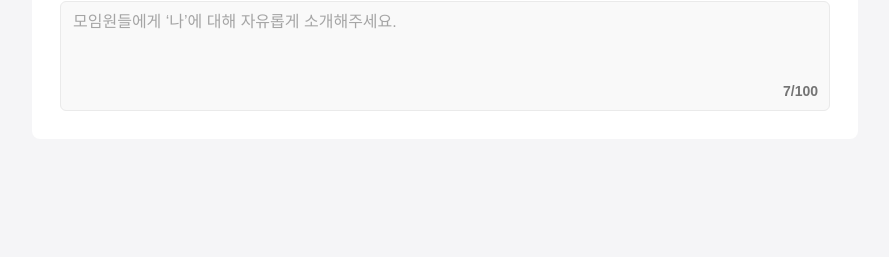
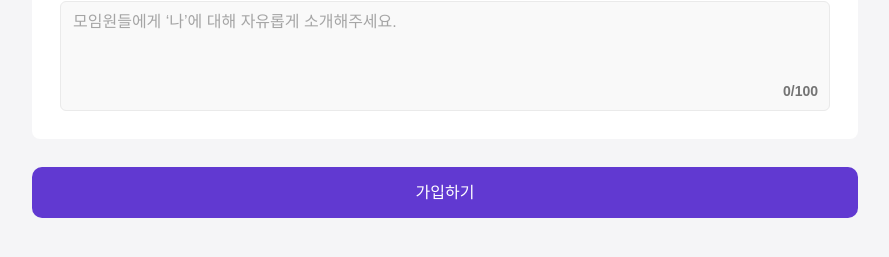
Before and after one commit to Mile-Writings/Mile-Client, a React (Vite) app: page /groupInvite in a window 1280 px wide. Shown: the part 990-1247 px from the top of the page, without its empty margins (195-1084 px from the left). Before the commit the page ends 1129 px from the top, so only its background shows below. Built offline with nearby package versions, Linux system fonts and the light colour scheme; no server answers; a web font is replaced by a local one; what emotion-reset would draw is missing.

Commit message:
feat: 글자수 세기 연결

```diff
--- a/src/pages/groupInvite/GroupInvite.tsx
+++ b/src/pages/groupInvite/GroupInvite.tsx
@@ -17,6 +17,9 @@ const GroupInvite = () => {
       <GroupInfo />
       <Spacing marginBottom="2.8" />
       <UserInfoInput />
+      <Spacing marginBottom="2.8" />
+      <SignUpBtn>가입하기</SignUpBtn>
+      <Spacing marginBottom="7.7" />
     </GroupInviteWrapper>
   );
 };
@@ -30,3 +33,17 @@ const GroupInviteWrapper = styled.div`
   justify-content: center;
   width: 82.6rem;
 `;
+
+const SignUpBtn = styled.button`
+  display: flex;
+  align-items: center;
+  justify-content: center;
+  width: 100%;
+  padding: 1.6rem 2rem;
+
+  color: ${({ theme }) => theme.colors.white};
+
+  background-color: ${({ theme }) => theme.colors.mainViolet};
+  border-radius: 10px;
+  ${({ theme }) => theme.fonts.button2}
+`;
--- a/src/pages/groupInvite/components/UserInfoInput.tsx
+++ b/src/pages/groupInvite/components/UserInfoInput.tsx
@@ -1,8 +1,14 @@
 import styled from '@emotion/styled';
+import { useState, SyntheticEvent } from 'react';
 
 import Spacing from '../../../components/commons/Spacing';
 
 const UserInfoInput = () => {
+  const [charCount, setCharCount] = useState(0);
+
+  const onInputHandler = (e: SyntheticEvent<HTMLInputElement>) => {
+    setCharCount(e.currentTarget.value.length);
+  };
   return (
     <>
       <UserInfoInputWrapper>
@@ -15,8 +21,11 @@ const UserInfoInput = () => {
       <Spacing marginBottom="2.8" />
       <UserInfoInputWrapper>
         <UserInfoTitle>소개 글</UserInfoTitle>
-        <WriterIntroduceInput placeholder="모임원들에게 ‘나’에 대해 자유롭게 소개해주세요." />
-        <CharCount>7/100</CharCount>
+        <WriterIntroduceInput
+          placeholder="모임원들에게 ‘나’에 대해 자유롭게 소개해주세요."
+          onChange={onInputHandler}
+        />
+        <CharCount>{charCount}/100</CharCount>
       </UserInfoInputWrapper>
     </>
   );
```
